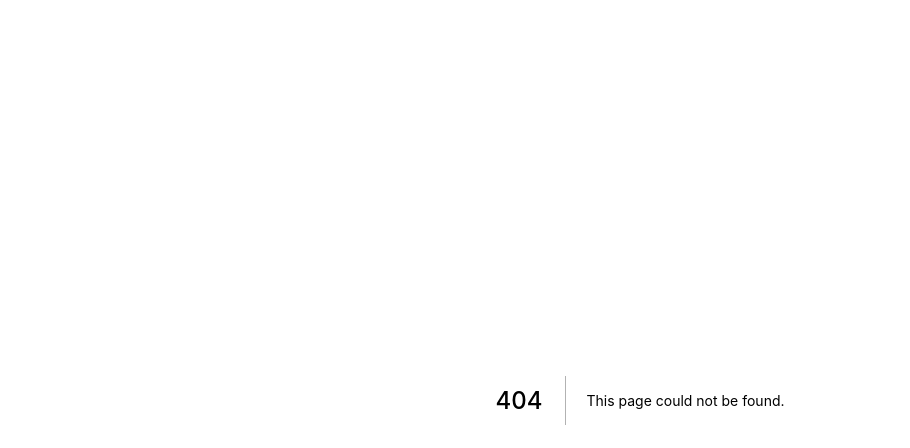
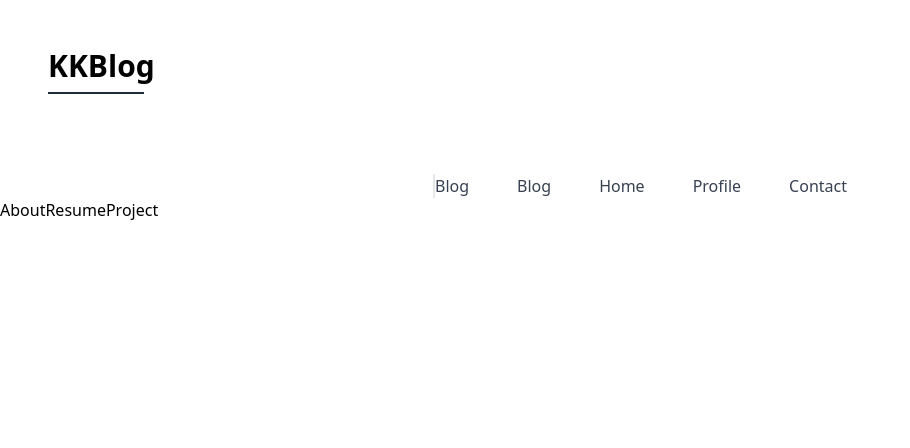
Before and after one commit to nasuka7/My_portfolio_and_blog, a Next.js app: page /profile in a window 1280 px wide. Before the commit this address had no page. Shown: the top 448 px of the page, without its empty margins (0-910 px from the left). Built offline with nearby package versions, Linux system fonts and the light colour scheme.

Commit message:
Add contents

```diff
--- /dev/null
+++ b/src/components/Headbar.tsx
@@ -0,0 +1,31 @@
+import Link from 'next/link';
+import { FunctionComponent } from 'react';
+
+const Headbar: FunctionComponent = () => {
+  return (
+    <div>
+      <div className="font-bold text-3xl ml-12 mt-12 border-b-2 border-double border-gray-800 w-24 pb-2">
+        KKBlog
+      </div>
+      <div className="flex justify-center pt-20 space-x-32 md:space-x-12 text-gray-700">
+        <div className="hover:text-blue-700 active:bg-gray-300 border-l-2">
+          <Link href="/blog">Blog</Link>
+        </div>
+        <div>
+          <Link href="/blog">Blog</Link>
+        </div>
+        <div className="">
+          <Link href="/">Home</Link>
+        </div>
+        <div>
+          <Link href="/profile">Profile</Link>
+        </div>
+        <div>
+          <Link href="/contact">Contact</Link>
+        </div>
+      </div>
+    </div>
+  );
+};
+
+export default Headbar;
--- /dev/null
+++ b/src/components/Navbar.tsx
@@ -0,0 +1,60 @@
+import { FunctionComponent, useEffect, useState } from "react";
+import Link from "next/link";
+import { useRouter } from "next/router";
+
+const HeadberItem: FunctionComponent<{
+  activeItem: string,
+  setActiveItem: Function,
+  name: string,
+  route: string,
+}> = ({activeItem, name, route, setActiveItem}) => {
+  return (
+    activeItem !== name && (
+      <Link href={route}>
+        <a>
+          <span onClick={() => setActiveItem(name)}>{name}</span>
+        </a>
+      </Link>
+    )
+  )
+}
+
+const Navbar = () => {
+  const [ activeItem, setActiveItem ] = useState<string>("")
+
+  const { pathname } = useRouter()
+
+  useEffect(() => {
+    if (pathname === "/about" ) setActiveItem("About")
+    if (pathname === "/resume" ) setActiveItem("Blog")
+    if (pathname === "/project" ) setActiveItem("Profile")
+  }, [])
+
+  return (
+    <div>
+      <span>{activeItem}</span>
+      <div>
+        <HeadberItem
+          activeItem={activeItem}
+          setActiveItem={setActiveItem}
+          name="About"
+          route="/about"
+        />
+        <HeadberItem
+          activeItem={activeItem}
+          setActiveItem={setActiveItem}
+          name="Resume"
+          route="/resume"
+        />
+        <HeadberItem
+          activeItem={activeItem}
+          setActiveItem={setActiveItem}
+          name="Project"
+          route="/project"
+        />
+      </div>
+    </div>
+  )
+}
+
+export default Navbar;
--- /dev/null
+++ b/src/pages/blog.tsx
@@ -0,0 +1,7 @@
+import React from 'react';
+
+const Blog = (): JSX.Element => {
+  return <div>Hello,Blog!!</div>;
+};
+
+export default Blog;
--- /dev/null
+++ b/src/pages/contact.tsx
@@ -0,0 +1,7 @@
+import React from 'react';
+
+const Contact = (): JSX.Element => {
+  return <div>Hello, Contact</div>;
+};
+
+export default Contact;
--- /dev/null
+++ b/src/pages/profile.tsx
@@ -0,0 +1,14 @@
+import React from 'react';
+import Headbar from '../components/Headbar';
+import Navbar from '../components/Navbar';
+
+const Profile = (): JSX.Element => {
+  return (
+    <div>
+      <Headbar />
+      <Navbar />
+    </div>
+  );
+};
+
+export default Profile;
```
